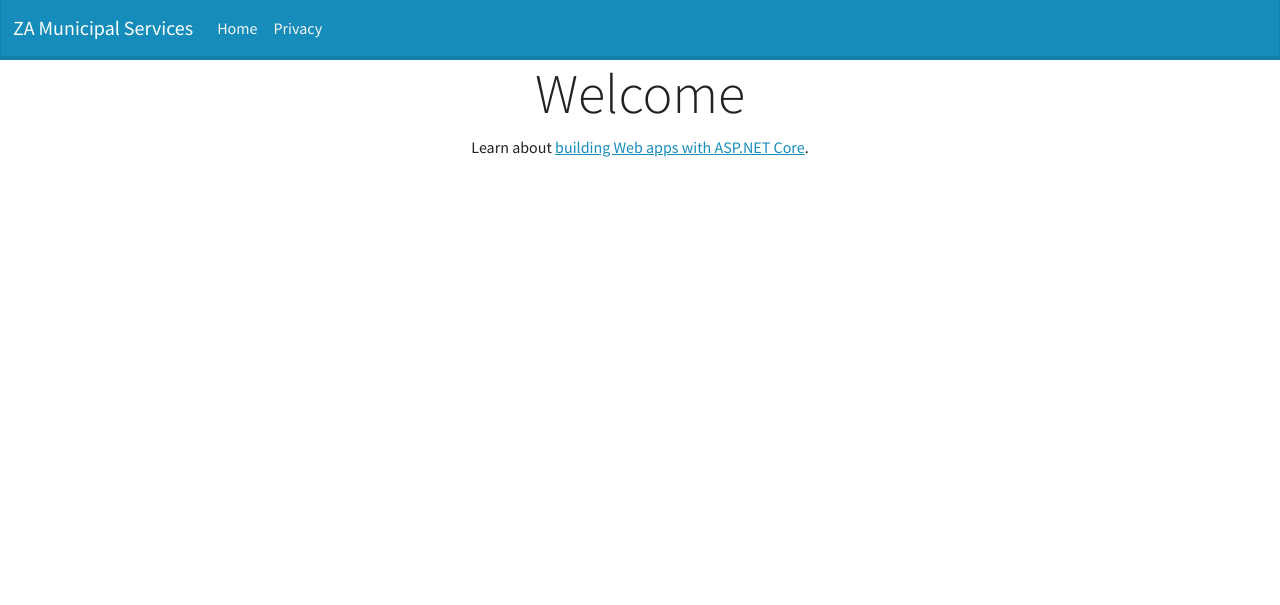
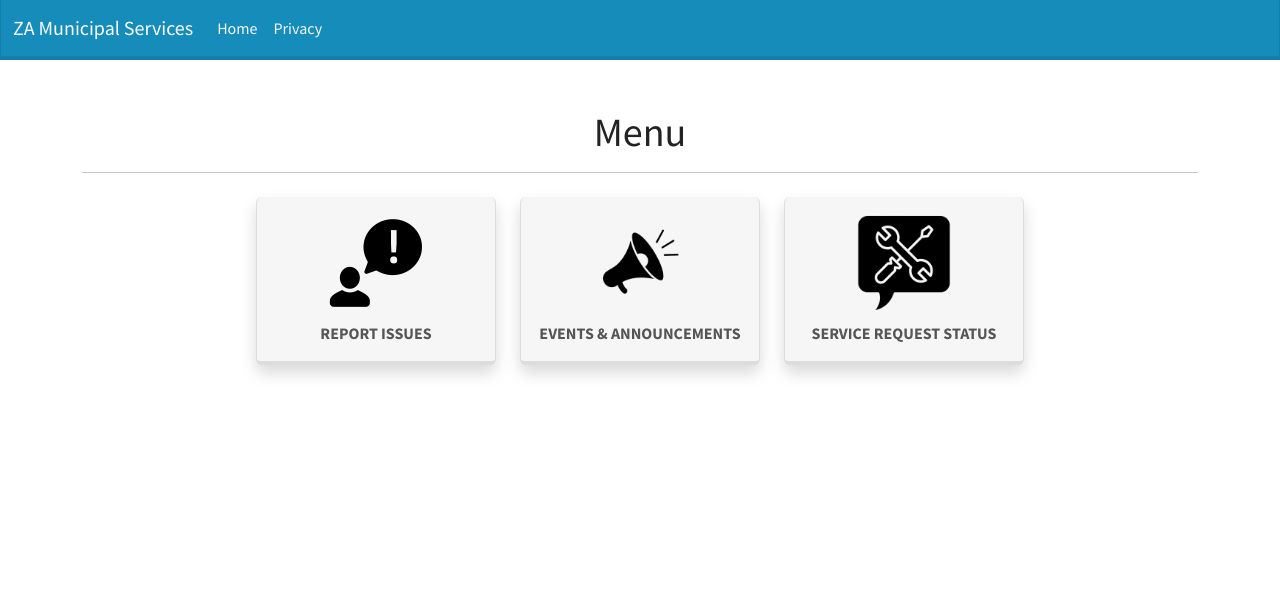
Before and after one commit to VCCT-PROG7312-2025-G1/ST10296167_PROG7312_POE, an ASP.NET Core app: page / in a window 1280 px wide. Shown: the top 605 px of the page. Run offline with ASP.NET Core 8, Linux system fonts and the light colour scheme; style sheets or scripts are compiled from the project's sources.

Commit message:
Implemented Menu UI

```diff
--- a/Views/Home/Index.cshtml
+++ b/Views/Home/Index.cshtml
@@ -1,8 +1,31 @@
 @{
-    ViewData["Title"] = "Home Page";
+    ViewData["Title"] = "Home";
 }
 
-<div class="text-center">
-    <h1 class="display-4">Welcome</h1>
-    <p>Learn about <a href="https://learn.microsoft.com/aspnet/core">building Web apps with ASP.NET Core</a>.</p>
-</div>
+<head>
+
+</head>
+
+<body>
+    <div class="text-center mt-5">
+        <h1>Menu</h1>
+        <hr />
+
+        <div class="mt-4 d-flex flex-wrap justify-content-center gap-4">
+            <a asp-controller="" asp-action="" class="btn btn-light text-center shadow rounded p-3" style="width: 240px;">
+                <img src="~/images/report-issues.png" alt="Report Issues" style="height: 100px;" class="mb-2 img-fluid" />
+                <div class="fw-semibold fs-6 text-dark">Report Issues</div>
+            </a>
+
+            <a asp-controller="" asp-action="" class="btn btn-light text-center shadow rounded p-3" style="width: 240px;">
+                <img src="~/images/events-announcements.png" alt="Events & Announcements" style="height: 100px;" class="mb-2 img-fluid" />
+                <div class="fw-semibold fs-6 text-dark">Events & Announcements</div>
+            </a>
+
+            <a asp-controller="" asp-action="" class="btn btn-light text-center shadow rounded p-3" style="width: 240px;">
+                <img src="~/images/request-status.png" alt="Service Request Status" style="height: 100px;" class="mb-2 img-fluid" />
+                <div class="fw-semibold fs-6 text-dark">Service Request Status</div>
+            </a>
+        </div>
+    </div>
+</body>
```
Also changed, not shown: Views/Report/Report.cshtml (added, +11 -0 lines), ST10296167_PROG7312_POE.csproj, wwwroot/images/events-announcements.png (added), wwwroot/images/report-issues.png (added), wwwroot/images/request-status.png (added).
